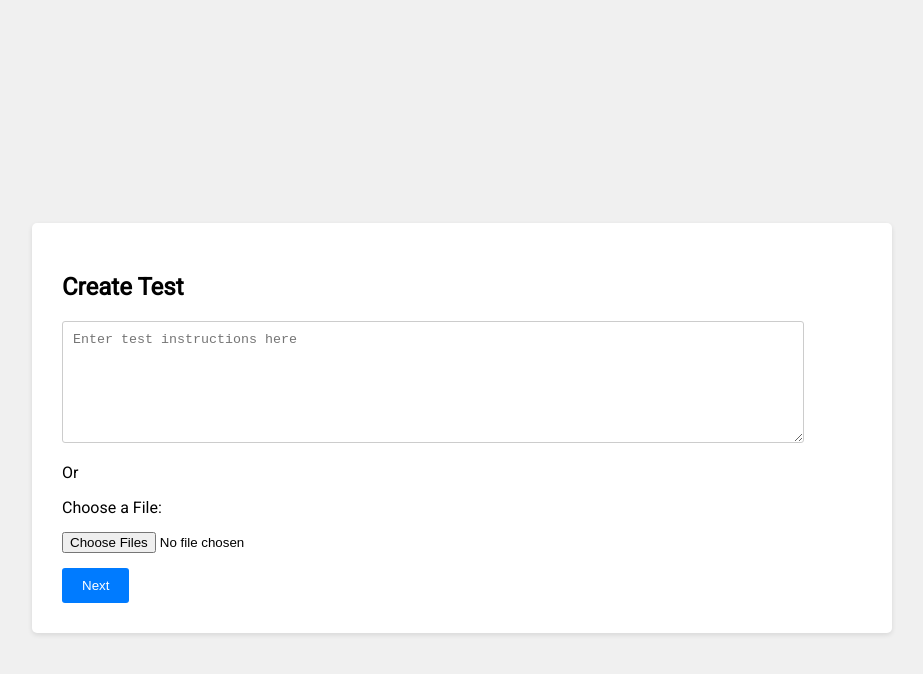
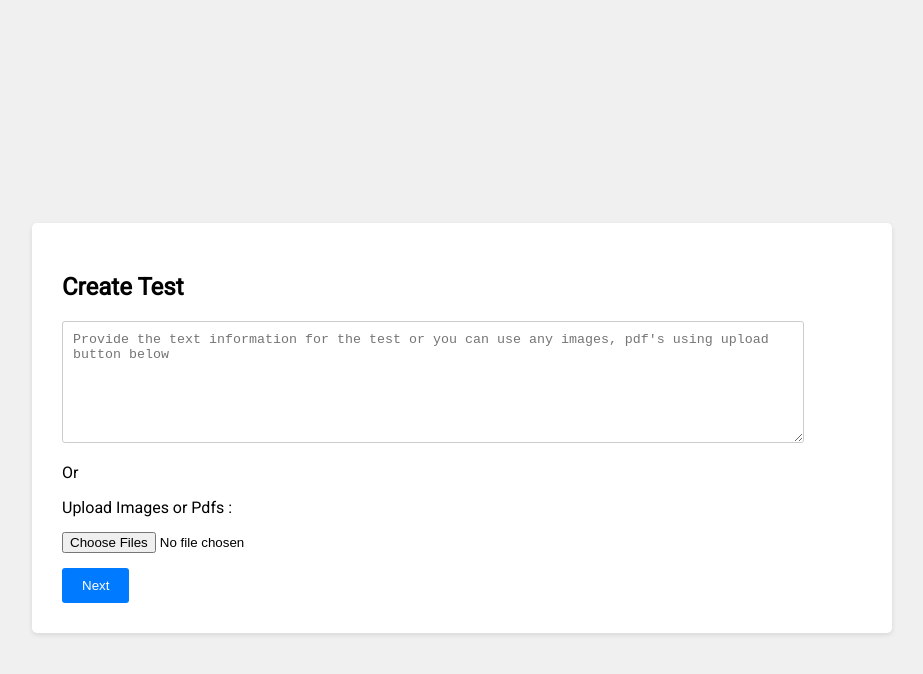
Before and after one commit to SaiDrive/The-Test-with-Gemini, a website: page Client/index.html in a window 1280 px wide. Both pictures are taken after a click on the button "Create Test". Shown: the whole page, without its empty margins (178-1101 px from the left). Drawn offline with Linux system fonts and the light colour scheme; a web font is replaced by a local one.

Commit message:
some spell errors corrected

```diff
--- a/Client/index.html
+++ b/Client/index.html
@@ -40,10 +40,10 @@
             maxlength="1000"
             class="test-textarea"
             id="testTextarea"
-            placeholder="Enter test instructions here"
+            placeholder="Provide the text information for the test or you can use any images, pdf's using upload button below"
           ></textarea>
           <p>Or</p>
-          <label for="" testFileUpload>Choose a File:</label>
+          <label for="" testFileUpload>Upload Images or Pdfs :</label>
           <input
             type="file"
             id="testFileUpload"
```
